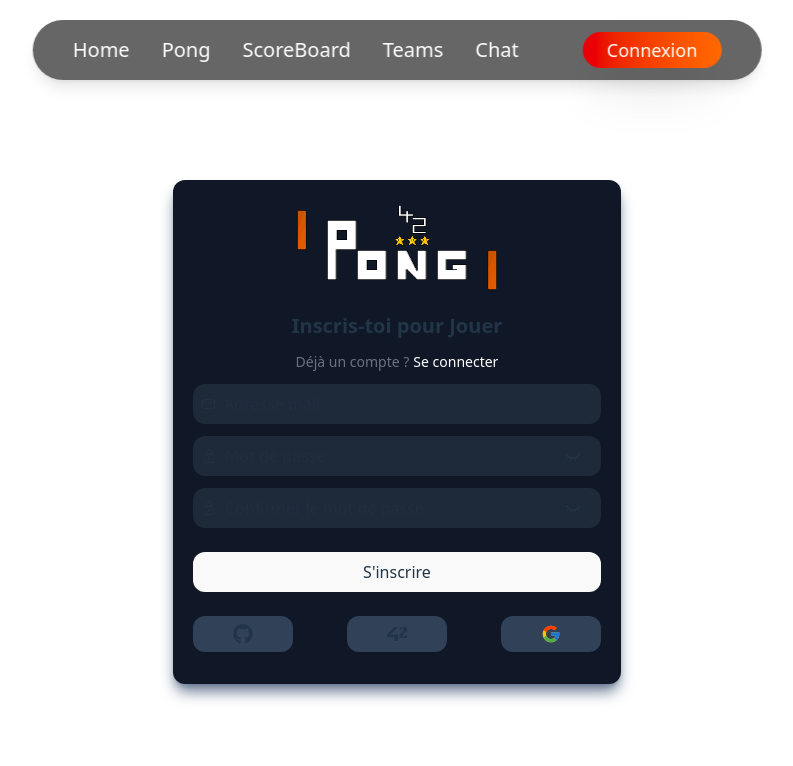
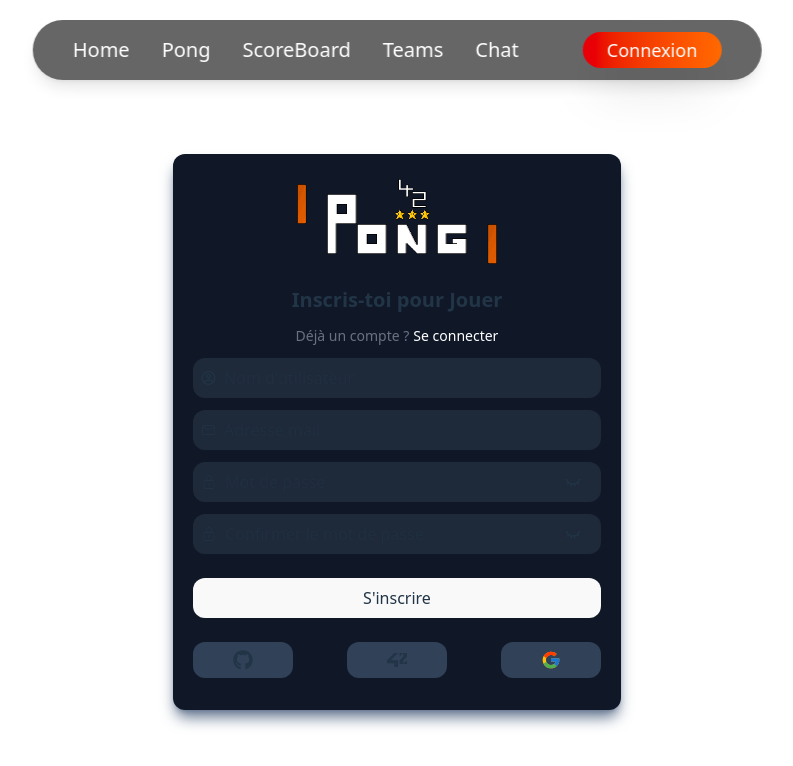
Before and after one commit to geny-n/Transcendence, a React (Vite) app in the folder frontend/: page /register in a window 1280 px wide. Shown: the top 766 px of the page, without its empty margins (243-1036 px from the left). Built offline with nearby package versions, Linux system fonts and the light colour scheme.

Commit message:
add username input, regex and message fix for fomr

```diff
--- a/frontend/src/Pages/Register.tsx
+++ b/frontend/src/Pages/Register.tsx
@@ -2,6 +2,7 @@ import { useState } from 'react'
 import { NavLink, useNavigate } from 'react-router-dom'
 import { useForm } from 'react-hook-form'
 import type { FieldValues } from 'react-hook-form'
+import { CgProfile } from "react-icons/cg";
 import { CiMail, CiLock } from "react-icons/ci"; // mail && lock icon
 import { LuEye,LuEyeClosed } from "react-icons/lu"; //eyes icon
 import { Si42 } from "react-icons/si"; //42 icon
@@ -48,6 +49,16 @@ const Register = () => {
         </p>
 
         <div className="w-full flex flex-col gap-3">
+
+          <div className="icon-field">
+            <CgProfile />
+            <input {...(register("username"))}
+            type="text"
+            placeholder="Nom d'utilisateur"
+            className="input-field w-full" />
+          </div>
+          {errors.username && <p className="text-left text-red-500 text-xs">{`${errors.username.message}`}</p>}
+
           <div className="icon-field">
             <CiMail />
             <input {...(register("email"))}
--- a/frontend/src/lib/regex.tsx
+++ b/frontend/src/lib/regex.tsx
@@ -1,3 +1,6 @@
+
+export const UserNameRegex = /^[a-zA-Z][a-zA-Z\d]+$/;
+
 export const PasswordRegex =
 /^(?=.*[a-z])(?=.*[A-Z])(?=.*\d)(?=.*[@$!%*?+_#-)=(])[A-Za-z\d@$!%*?&]/;
 
--- a/frontend/src/lib/types.tsx
+++ b/frontend/src/lib/types.tsx
@@ -1,5 +1,5 @@
 import { z } from "zod"
-import { PasswordRegex, ForbidenRegex } from "./regex";
+import { PasswordRegex, ForbidenRegex, UserNameRegex } from "./regex";
 
 export const connexionForm = z.object({
   email: z.string().email({message: "Email invalide"}),
@@ -9,13 +9,20 @@ export const connexionForm = z.object({
 export type T_connexionForm = z.infer<typeof connexionForm>;
 
 export const inscriptionForm = z.object({
-  email: z.string().email({message: "Email valide requis"}),
+  username : z
+  .string()
+  .min(3, "Ne peux contenir moins de 3 caracteres")
+  .max(24, "Ne peux contenir plus de 24 caracteres")
+  .regex(UserNameRegex, "Caracteres autorises: lettres, chiffres, - et _"),
+  email: z
+  .string()
+  .email({message: "Email valide requis"}),
   password: z
   .string()
   .min(10, "Ne peux contenir moins de 10 caracteres")
   .max(24, "Ne peux contenir plus de 24 caracteres")
-  .regex(PasswordRegex, "Doit inclure minuscule, majuscule, chiffre et caractere special")
-  .regex(ForbidenRegex, "Characteres speciaux autorises: !@#$%&*()_-+="),
+  .regex(PasswordRegex, "Doit contenir minuscule, majuscule, chiffre et caractere special")
+  .regex(ForbidenRegex, "Caracteres speciaux autorises: !@#$%&*()_-+="),
   confirmPass: z.string()
 }).refine(data => data.password === data.confirmPass, {
     message: "Les mots de passes doivent etre similaires",
```
